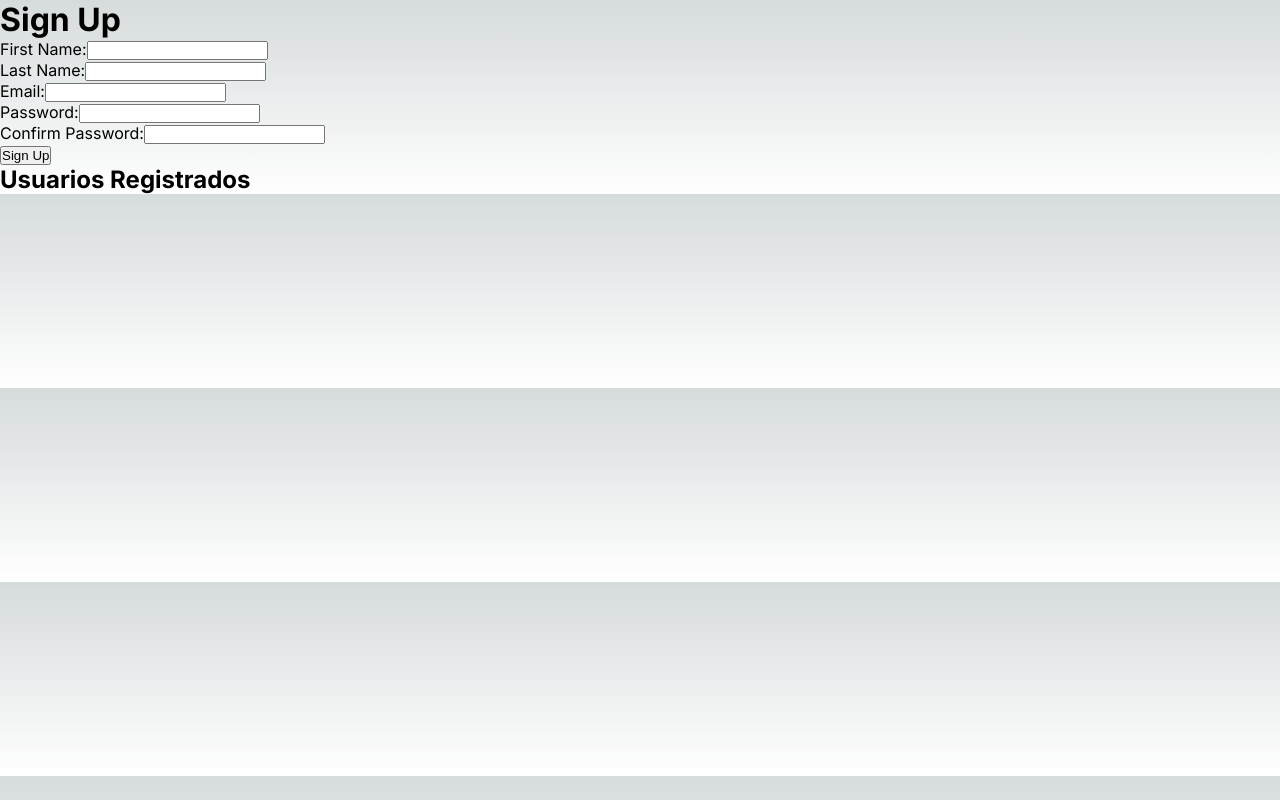
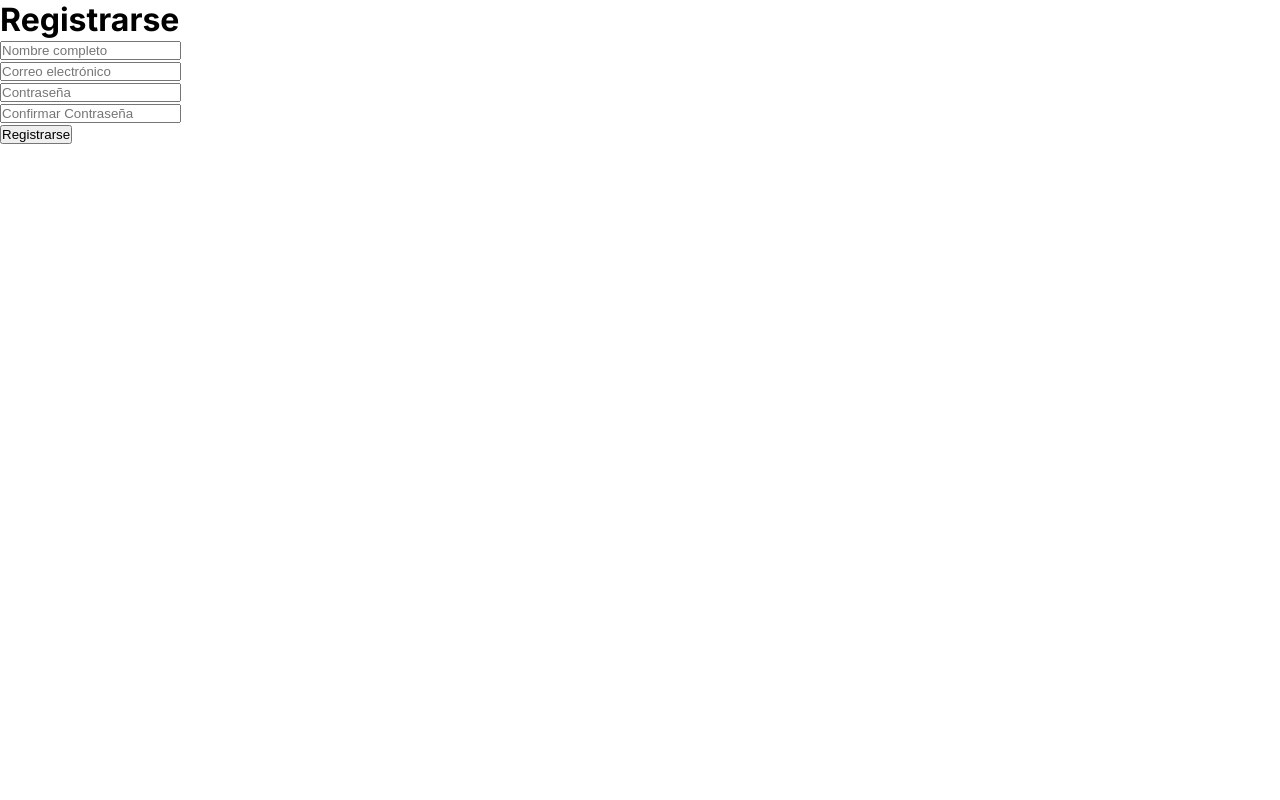
Before and after one commit to Alejom55/Note-APP, a Next.js app: page /register in a window 1280 px wide. Built offline with nearby package versions, Linux system fonts and the light colour scheme.

Commit message:
conexion con mongo

```diff
--- a/package.json
+++ b/package.json
@@ -11,7 +11,6 @@
   "dependencies": {
     "axios": "^1.6.8",
     "bcryptjs": "^2.4.3",
-    "mongodb": "^6.5.0",
     "mongoose": "^8.2.3",
     "next": "14.1.3",
     "next-auth": "^4.24.7",
--- a/src/app/globals.css
+++ b/src/app/globals.css
@@ -1,107 +1,7 @@
-:root {
-  --max-width: 1100px;
-  --border-radius: 12px;
-  --font-mono: ui-monospace, Menlo, Monaco, "Cascadia Mono", "Segoe UI Mono",
-    "Roboto Mono", "Oxygen Mono", "Ubuntu Monospace", "Source Code Pro",
-    "Fira Mono", "Droid Sans Mono", "Courier New", monospace;
 
-  --foreground-rgb: 0, 0, 0;
-  --background-start-rgb: 214, 219, 220;
-  --background-end-rgb: 255, 255, 255;
-
-  --primary-glow: conic-gradient(
-    from 180deg at 50% 50%,
-    #16abff33 0deg,
-    #0885ff33 55deg,
-    #54d6ff33 120deg,
-    #0071ff33 160deg,
-    transparent 360deg
-  );
-  --secondary-glow: radial-gradient(
-    rgba(255, 255, 255, 1),
-    rgba(255, 255, 255, 0)
-  );
-
-  --tile-start-rgb: 239, 245, 249;
-  --tile-end-rgb: 228, 232, 233;
-  --tile-border: conic-gradient(
-    #00000080,
-    #00000040,
-    #00000030,
-    #00000020,
-    #00000010,
-    #00000010,
-    #00000080
-  );
-
-  --callout-rgb: 238, 240, 241;
-  --callout-border-rgb: 172, 175, 176;
-  --card-rgb: 180, 185, 188;
-  --card-border-rgb: 131, 134, 135;
-}
-
-@media (prefers-color-scheme: dark) {
-  :root {
-    --foreground-rgb: 255, 255, 255;
-    --background-start-rgb: 0, 0, 0;
-    --background-end-rgb: 0, 0, 0;
-
-    --primary-glow: radial-gradient(rgba(1, 65, 255, 0.4), rgba(1, 65, 255, 0));
-    --secondary-glow: linear-gradient(
-      to bottom right,
-      rgba(1, 65, 255, 0),
-      rgba(1, 65, 255, 0),
-      rgba(1, 65, 255, 0.3)
-    );
-
-    --tile-start-rgb: 2, 13, 46;
-    --tile-end-rgb: 2, 5, 19;
-    --tile-border: conic-gradient(
-      #ffffff80,
-      #ffffff40,
-      #ffffff30,
-      #ffffff20,
-      #ffffff10,
-      #ffffff10,
-      #ffffff80
-    );
-
-    --callout-rgb: 20, 20, 20;
-    --callout-border-rgb: 108, 108, 108;
-    --card-rgb: 100, 100, 100;
-    --card-border-rgb: 200, 200, 200;
-  }
-}
 
 * {
   box-sizing: border-box;
   padding: 0;
   margin: 0;
 }
-
-html,
-/* body {
-  max-width: 100vw;
-  overflow-x: hidden;
-} */
-
-body {
-  color: rgb(var(--foreground-rgb));
-  background: linear-gradient(
-      to bottom,
-      transparent,
-      rgb(var(--background-end-rgb))
-    )
-    rgb(var(--background-start-rgb));
-}
-
-a {
-  color: inherit;
-  text-decoration: none;
-}
-
-@media (prefers-color-scheme: dark) {
-  html {
-    color-scheme: dark;
-  }
-}
--- a/src/app/register/page.jsx
+++ b/src/app/register/page.jsx
@@ -1,142 +1,79 @@
 "use client"
 import React, { useState } from 'react';
-import { useRouter } from 'next/navigation';
+import axios, { AxiosError } from 'axios';
+import './register.css';
 
-const SignUp = () => {
-  const [formData, setFormData] = useState({
-    firstName: '',
-    lastName: '',
-    email: '',
-    password: '',
-    confirmPassword: '',
-  });
-  const [userList, setUserList] = useState([]); // List to store registered users
-  const [passwordMatchError, setPasswordMatchError] = useState(false);
-  const [emailDomainError, setEmailDomainError] = useState(false);
-  const [registrationSuccess, setRegistrationSuccess] = useState(false);
-  const router = useRouter();
+function SignUp() {
+    const [error, setError] = useState();
+    const handleSubmit = async (e) => {
+        e.preventDefault();
+        const formData = new FormData(e.currentTarget);
+        const password = formData.get('password');
+        const confirmPassword = formData.get('confirmPassword');
 
-  const handleChange = (e) => {
-    const { name, value } = e.target;
-    setFormData({
-      ...formData,
-      [name]: value,
-    });
-  };
-
-  const handleSubmit = (e) => {
-    e.preventDefault();
-
-    // Validation
-    if (formData.password !== formData.confirmPassword) {
-      setPasswordMatchError(true);
+        if (password !== confirmPassword) {
+            setError('Las contraseñas no coinciden');
             return;
         }
 
-    if (!formData.email.endsWith('@gmail.com')) {
-      setEmailDomainError(true);
-      return;
+        try {
+            const res = await axios.post('/api/auth/signup', {
+                email: formData.get('email'),
+                password: formData.get('password'),
+                fullname: formData.get('fullname')
+            });
+            console.log(res);
+        } catch (error) {
+            console.log(error);
+            if (error instanceof AxiosError) {
+                setError(error.response?.data.message);
             }
-
-    // Simulate registration (replace with actual backend interaction)
-    const newUser = { ...formData }; // Create a copy to avoid mutation
-    setUserList([...userList, newUser]); // Add new user to the list
-    setFormData({ // Reset form data
-      firstName: '',
-      lastName: '',
-      email: '',
-      password: '',
-      confirmPassword: '',
-    });
-    setRegistrationSuccess(true);
-
-    // Redirect after simulated registration (replace with success message)
-    setTimeout(() => {
-      router.push('/');
-    }, 2000);
+        }
     };
 
     return (
         <div>
-      <h1>Sign Up</h1>
-      {passwordMatchError && <p style={{ color: 'red' }}>Las contraseñas no coinciden</p>}
-      {emailDomainError && <p style={{ color: 'red' }}>El correo electrónico debe ser de dominio @gmail.com</p>}
-      {registrationSuccess && (
-        <p style={{ color: 'green' }}>
-          ¡Registro exitoso! Serás redirigido a la página de inicio...
-        </p>
-      )}
-
+            {error && <p style={{ color: 'red' }}>{error}</p>}
+            <h1>Registrarse</h1>
             <form onSubmit={handleSubmit}>
                 <div>
-          <label htmlFor="firstName">First Name:</label>
                     <input
                         type="text"
-            id="firstName"
-            name="firstName"
-            value={formData.firstName}
-            onChange={handleChange}
+                        name="fullname"
+                        placeholder='Nombre completo'
                         required
                     />
                 </div>
                 <div>
-          <label htmlFor="lastName">Last Name:</label>
                     <input
-            type="text"
-            id="lastName"
-            name="lastName"
-            value={formData.lastName}
-            onChange={handleChange}
+                        type="email"
+                        name="email"
+                        placeholder='Correo electrónico'
                         required
                     />
                 </div>
                 <div>
-          <label htmlFor="email">Email:</label>
                     <input
-            type="email"
-            id="email"
-            name="email"
-            value={formData.email}
-            onChange={handleChange}
+                        type="password"
+                        id="password"
+                        name="password"
+                        placeholder='Contraseña'
                         required
                     />
                 </div>
                 <div>
-          <label htmlFor="password">Password:</label>
-          <input
-            type="password"
-            id="password"
-            name="password"
-            value={formData.password}
-            onChange={handleChange}
-            required
-          />
-        </div>
-        <div>
-          <label htmlFor="confirmPassword">Confirm Password:</label>
                     <input
                         type="password"
                         id="confirmPassword"
                         name="confirmPassword"
-            value={formData.confirmPassword}
-            onChange={handleChange}
+                        placeholder='Confirmar Contraseña'
                         required
                     />
                 </div>
-        <button type="submit">Sign Up</button>
+                <button type="submit">Registrarse</button>
             </form>
-
-      {/* Display registered users (for demonstration purposes) */}
-      <h2>Usuarios Registrados</h2>
-      <ul>
-        {userList.map((user) => (
-          <li key={user.email}>
-            {user.firstName} {user.lastName} - {user.email}
-          </li>
-        ))}
-      </ul>
         </div>
     );
-};
+}
 
 export default SignUp;
--- a/src/libs/mongodb.js
+++ b/src/libs/mongodb.js
@@ -1,5 +1,4 @@
 import mongoose from "mongoose";
-
 
 export const connectDB = async () => {
     try {
--- a/src/models/user.js
+++ b/src/models/user.js
@@ -35,5 +35,5 @@ const userSchema = new Schema({
 })
 
 
-const User = models.user || model("User", userSchema);
+const User = models.User || model("User", userSchema);
 export default User;
```
Also changed, not shown: src/app/api/auth/[...nexauth]/route.js (added, +20 -0 lines), src/app/api/auth/signup/route.js (+5 -6 lines), src/app/register/register.css (added), 1 other file (tests, documents, lock files or other folders). Lines whose indentation alone changed are shown as unchanged.
